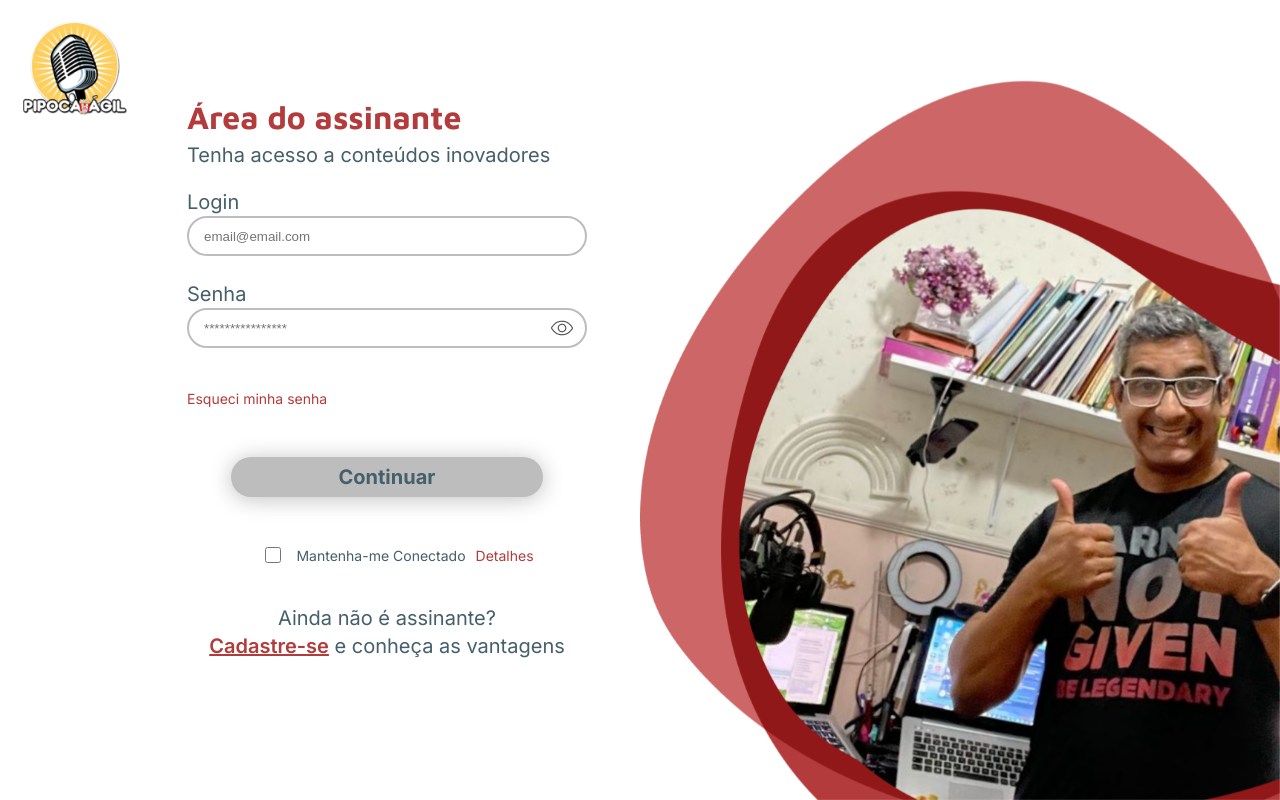
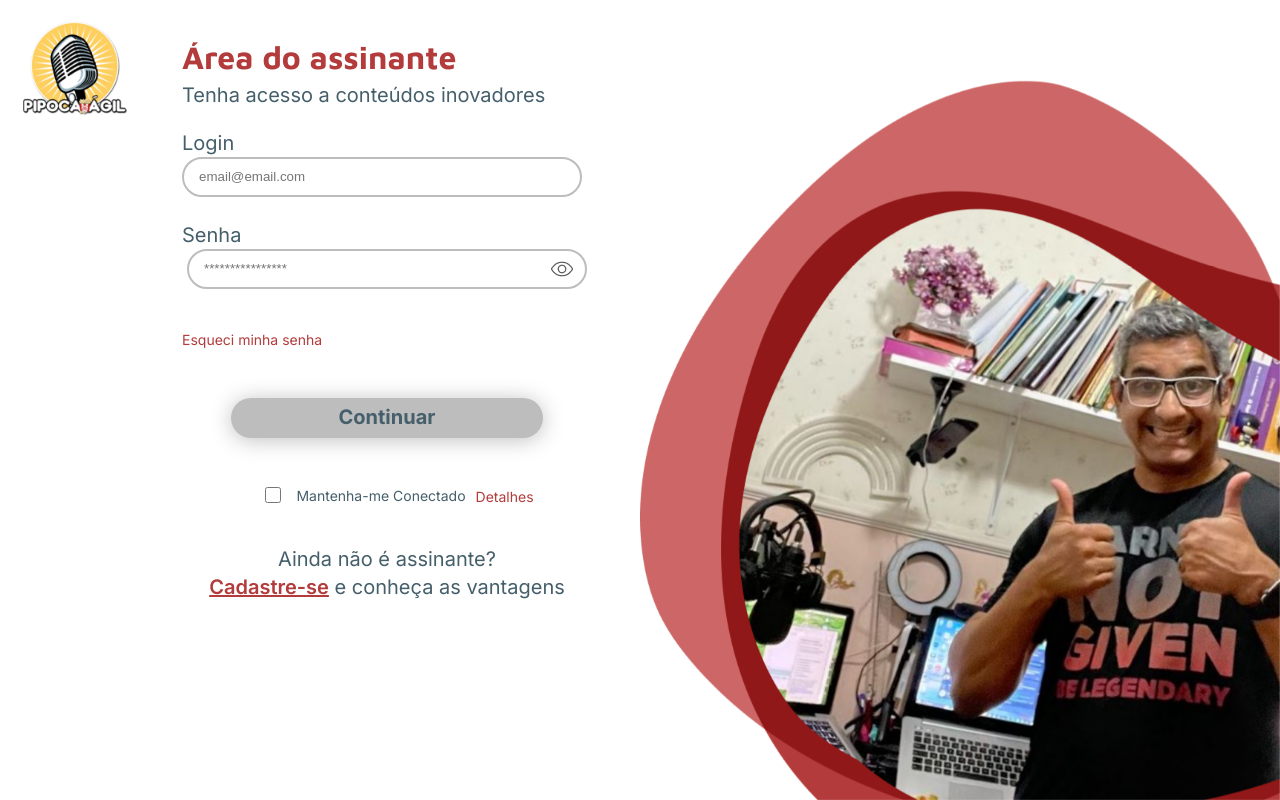
Before and after one commit to Pipoca-Agil/frontend, a React (Create React App) app: page /login in a window 1280 px wide. Built offline with nearby package versions, Linux system fonts and the light colour scheme; a web font is replaced by a local one.

Commit message:
fix: ajustes css

```diff
--- a/src/pages/Login/index.tsx
+++ b/src/pages/Login/index.tsx
@@ -51,10 +51,6 @@ export default function Login() {
       ...formData,
       [name]: value,
     });
-  }
-
-  const styleColor = {
-    color: "#B33B3B",
   }
 
   const handleSubmit = (event: React.FormEvent<HTMLFormElement>) => {
--- a/src/pages/Login/style.ts
+++ b/src/pages/Login/style.ts
@@ -31,7 +31,7 @@ justify-content: space-between;
 `
 
 export const StyledLoginPage = styled.main`
-  display: flex;
+/*   display: flex; */
   height: 100vh;
   align-items: center;
   justify-content: center;
@@ -44,10 +44,9 @@ export const StyledLoginPage = styled.main`
   }
 
   @media (max-width: 926px) and (max-height: 926px) {
+      display: flex;
     padding: 0 2rem;
     text-align: center;
-    align-items: center;
-    justify-content: center;
   }
 
 `
@@ -123,7 +122,6 @@ width: 100%;
 
 export const InputComponent = styled.input<{isError : boolean}>`
 width: 400px;
-display: flex;
 height: 40px;
 top: 434px;
 left: 141px;
@@ -154,7 +152,6 @@ right: 0px;
 @media (max-width: 1024px) {
   width: 100%;
   height: 287px;
-  margin-bottom: 20px;
 }
 `
 
@@ -167,12 +164,13 @@ bottom: 0px;
 
 @media (max-width: 1024px)  {
   content: url(${TabletImage});
-  position: static;
+  position: relative;
   width: 100%;
   min-height: 287px;
   height: 100%;
   object-fit: cover;
   order: 0;
+  object-position: 50% -100%;
 }
 
 @media (max-width: 926px) and (max-height: 926px) {
```
